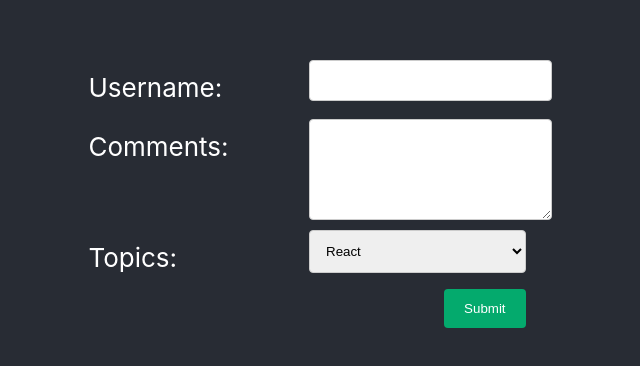
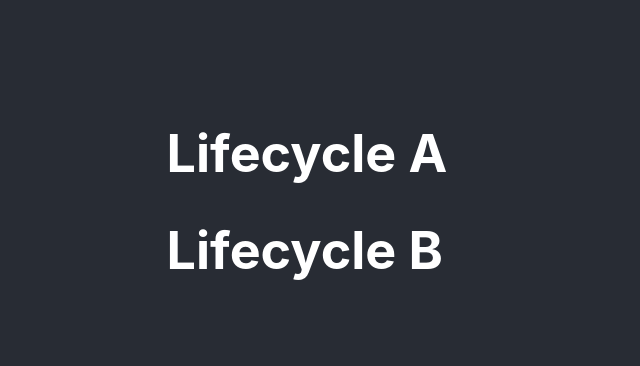
Before and after one commit to renuyarasu/codevolution, a React (Create React App) app: page / in a window 1280 px wide. Shown: the part 198-564 px from the top of the page, without its empty margins (333-973 px from the left). Built offline with nearby package versions, Linux system fonts and the light colour scheme.

Commit message:
Component Mounting Lifecycle Methods

```diff
--- a/src/App.js
+++ b/src/App.js
@@ -1,11 +1,11 @@
 import './App.css';
-import Form from './components/Form';
+import LifecycleA from './components/LifecycleA';
 
 function App() {
     return (
         <div className="App">
             <header className="App-header">
-               <Form/>
+              <LifecycleA/>
             </header>
         </div>
     );
--- a/src/components/Form.js
+++ /dev/null
@@ -1,64 +0,0 @@
-import React, { Component } from 'react'
-
-class Form extends Component {
-    constructor(props) {
-        super(props)
-        this.state = {
-            username: '',
-            comments: '',
-            topics: 'react'
-        }
-    }
-    hadleUsernameChange = (event) => {
-        this.setState({
-            username: event.target.value
-        })
-    }
-    hadleCommentsChange = (event) => {
-        this.setState({
-            comments: event.target.value
-        })
-    }
-    hadleTopicsChange = (event) => {
-        this.setState({
-            topics: event.target.value
-        })
-    }
-    handleSubmit = (event) => {
-        event.preventDefault()
-        alert(`${this.state.username} ${this.state.comments} ${this.state.topics}`)
-    }
-    render() {
-        return (
-            <form onSubmit={this.handleSubmit}>
-                <table width="100%">
-                    <tbody>
-                        <tr>
-                            <td width="50%" height='50' align="left" valign="top"><label>Username: </label> </td>
-                            <td width="50%" align="left" valign="top"> <input type="text" value={this.state.username} onChange={this.hadleUsernameChange} /></td>
-                        </tr>
-                        <tr>
-                            <td align="left" valign="top"><label>Comments: </label></td>
-                            <td align="left" valign="top"><textarea cols="30" rows="5" value={this.state.comments} onChange={this.hadleCommentsChange}></textarea></td>
-                        </tr>
-                        <tr>
-                            <td align="left" height='40' valign="top"><label>Topics: </label></td>
-                            <td align="left" valign="top"><select value={this.state.topics} onChange={this.hadleTopicsChange}>
-                                <option value="react">React</option>
-                                <option value="angular">Angular</option>
-                                <option value="vue">Vue</option>
-                            </select></td>
-                        </tr>
-                        <tr>
-                            <td align="left" valign="top"><label>&nbsp; </label></td>
-                            <td align="left" valign="top"><button type="submit">Submit</button></td>
-                        </tr>
-                    </tbody>
-                </table>
-
-            </form>
-        )
-    }
-}
-
-export default Form
--- /dev/null
+++ b/src/components/LifecycleA.js
@@ -0,0 +1,38 @@
+import React, { Component } from 'react'
+import LifecycleB from './LifecycleB';
+
+class LifecycleA extends Component {
+    constructor(props) {
+        super(props)
+
+        // constructor
+        this.state = {
+            name: 'VedaGna'
+        }
+        console.log('LifecycleA constructor');
+    }
+
+    // getDerivedStateFromProps
+    static getDerivedStateFromProps(props, state) {
+        console.log('LifecycleA getDerivedStateFromProps')
+        return null
+    }
+
+    // componentDidMount
+    componentDidMount() {
+        console.log('LifecycleA componentDidMount');
+    }
+
+    // render
+    render() {
+        console.log('LifecycleA render')
+        return (
+            <div>
+                <h1>Lifecycle A</h1>
+                <LifecycleB />
+            </div>
+        )
+    }
+}
+
+export default LifecycleA
--- /dev/null
+++ b/src/components/LifecycleB.js
@@ -0,0 +1,36 @@
+import React, { Component } from 'react'
+
+class LifecycleB extends Component {
+    constructor(props) {
+        super(props)
+
+        // constructor
+        this.state = {
+            name: 'VedaGna'
+        }
+        console.log('LifecycleB constructor');
+    }
+
+    // getDerivedStateFromProps
+    static getDerivedStateFromProps(props, state) {
+        console.log('LifecycleB getDerivedStateFromProps')
+        return null
+    }
+
+    // componentDidMount
+    componentDidMount() {
+        console.log('LifecycleB componentDidMount');
+    }
+
+    // render
+    render() {
+        console.log('LifecycleB render')
+        return (
+            <div>
+                <h1>Lifecycle B</h1>
+            </div>
+        )
+    }
+}
+
+export default LifecycleB
```
